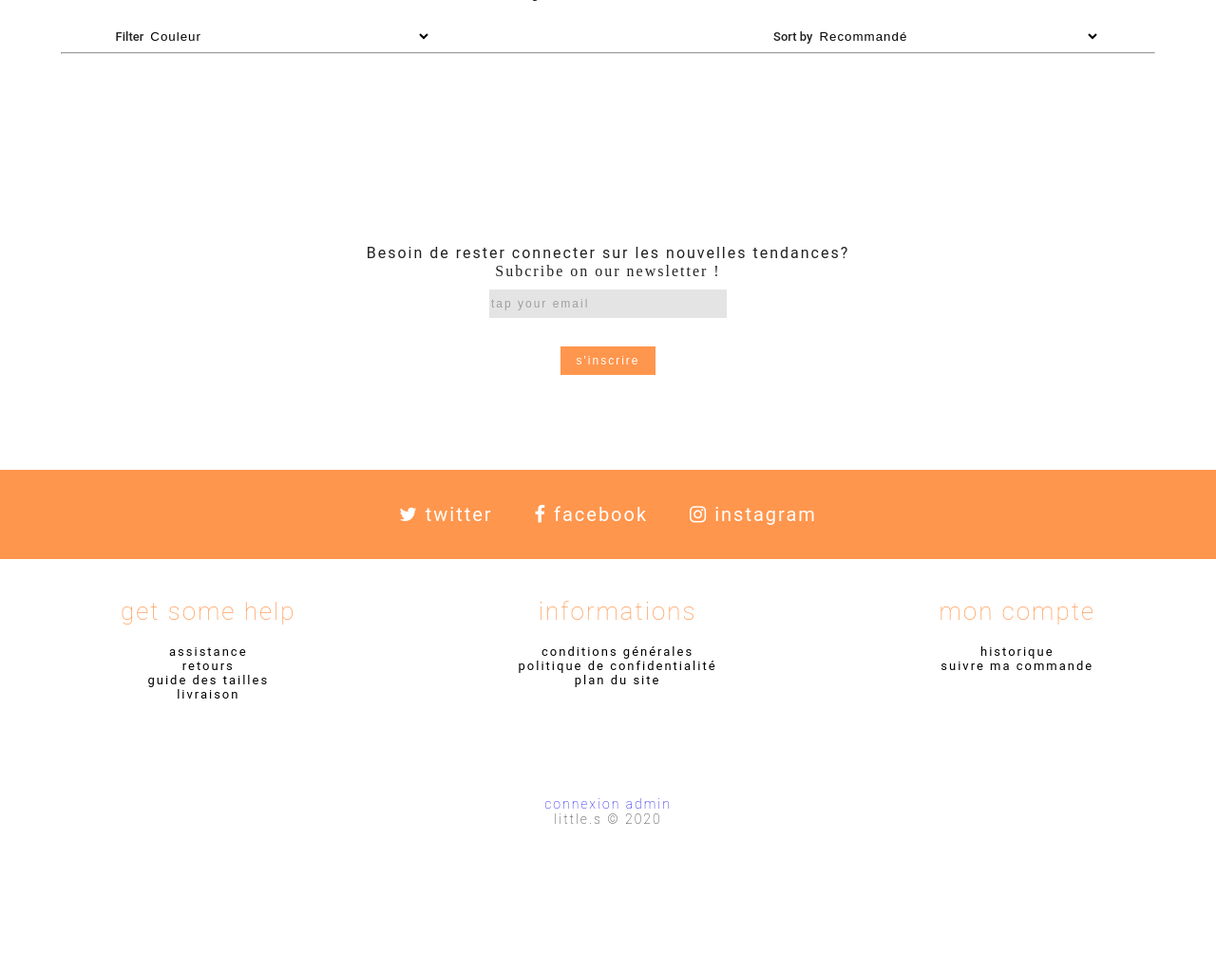
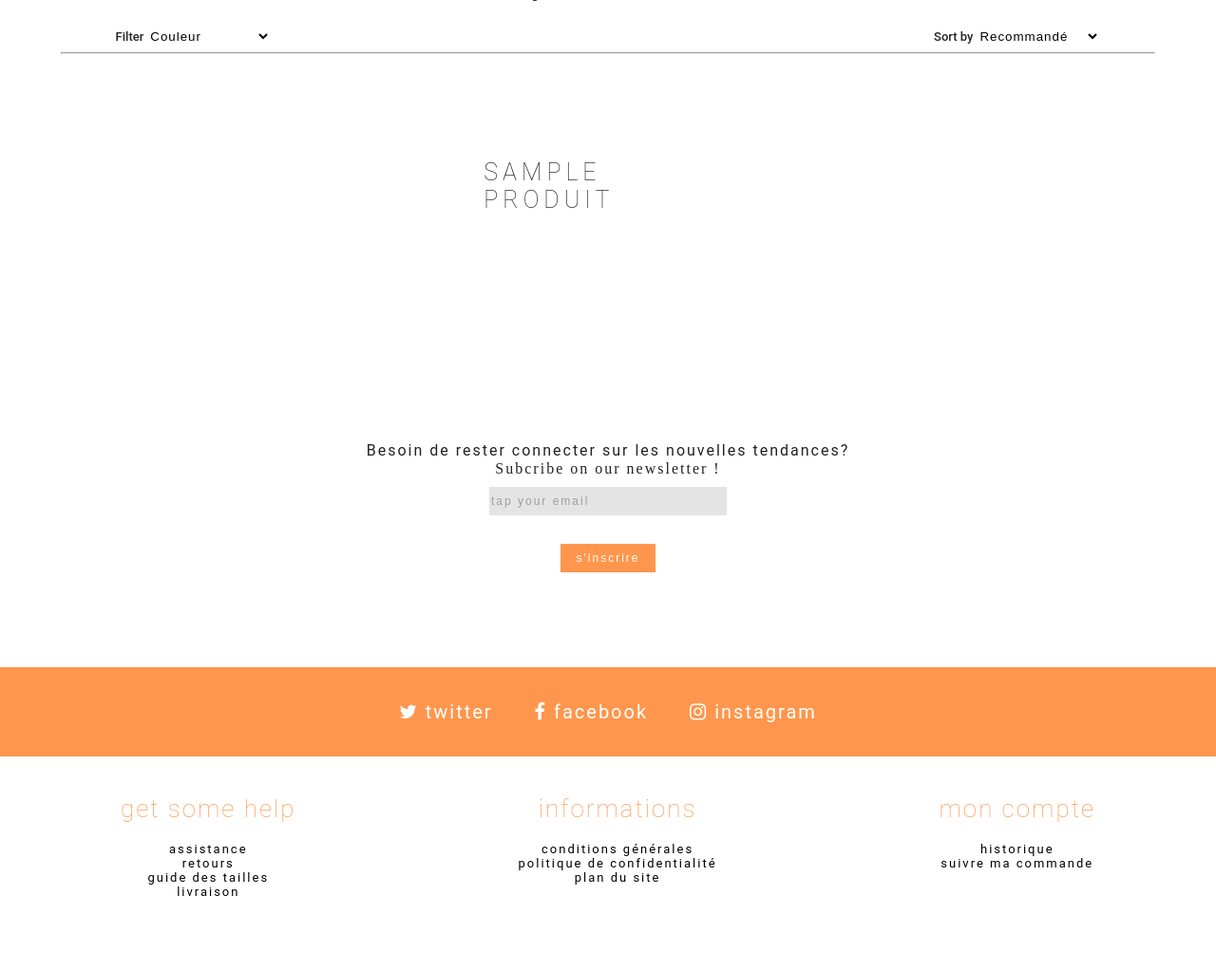
Before and after one commit to sophieph/little_s, a PHP site: template view/onepiece.php in a window 1280 px wide. Shown: the part 198-1220 px from the top of the page at 95% size. Before the commit the page ends 1066 px from the top, so only its background shows below. Run offline with PHP 8.4, Linux system fonts and the light colour scheme; the visitor is signed in with stand-in values (Sample User, id 1); the template is opened without the code that fills it: most values are stand-ins (such as "Sample title", 1, 10 or a date in 2020); data that the repository does not hold is empty; some libraries are stand-ins or nearby versions.

Commit message:
catalogue

```diff
--- a/public/css/style.css
+++ b/public/css/style.css
@@ -221,6 +221,40 @@ select {
 
 }
 
+.catalogue ul {
+/*     max-width: 150rem; */
+    margin: 6.0rem auto;
+    /* overflow: hidden; */
+    padding: 1.0rem 0 0 1.0rem;
+    display: table;
+}
+
+.catalogue ul li {
+    width: calc(100% / 2);
+    float: left;
+    padding:2rem;
+}
+
+.catalogue ul li img {
+    display: block;
+    width: 100%;
+}
+
+.catalogue ul li:nth-child(5n+5) {
+    width: calc(100% /1);
+}
+
+.title-product {
+    color:var(--color-default);
+    text-transform:uppercase;
+    letter-spacing:0.5rem;
+    font-size:2.5rem;
+    font-weight:100;
+    margin-top:20px;
+    margin-bottom:20px;
+}
+
+
 /*admin-list*/
 .admin-list {
     text-align: left;
@@ -262,14 +296,15 @@ select {
 }
 
 .slideshow-container img {
-    max-width:100%;
+    max-width: 100%;
 }
 
 .slide-image {
-    display:none;
+    display: none;
 }
 
-.prev, .next {
+.prev,
+.next {
     cursor: pointer;
     position: absolute;
     top: 50%;
@@ -282,7 +317,7 @@ select {
     transition: 0.6s ease;
     border-radius: 0 3px 3px 0;
     user-select: none;
-    font-weight:100;
+    font-weight: 100;
 }
 
 /* Position the "next button" to the right */
@@ -292,8 +327,9 @@ select {
 }
 
 /* On hover, add a black background color with a little bit see-through */
-  .prev:hover, .next:hover {
-    background-color: rgba(0,0,0,0.8);
+.prev:hover,
+.next:hover {
+    background-color: rgba(0, 0, 0, 0.8);
 }
 
 
@@ -312,7 +348,7 @@ select {
 }
 
 .form-product input[type=text],
-select {
+.form-product select {
     border: none;
     width: 30rem;
     border-bottom: 1px solid var(--color-list);
@@ -711,9 +747,10 @@ select {
         background-color: var(--color-page);
     }
 
-    select {
-        padding: 0;
-        color: #000;
+    .catalogue ul li:nth-child(5n+5) {
+        width: calc(100% / 2);
+        float: left;
+        padding:2rem;
     }
 
     /* FOOTER */
--- a/view/onepiece.php
+++ b/view/onepiece.php
@@ -5,6 +5,28 @@
         include_once 'include/filter.php';
     ?>
 
+    <div class="catalogue">
+
+        <ul>
+        <?php
+        foreach ($produits as $produit) {
+            ?>
+            <li>
+                <a href="">
+                <?php $image = $produitManager->getFirstImage($produit['codeProduit']); ?>
+                <img src="<?php echo $image['link'];?>">
+                <p class="title-product"><?php echo $produit['name']; ?>  </p>
+                </a>
+            </li>
+            <?php
+        }
+        ?>
+
+        </ul>
+
+    </div>
+
+
 </section>
 
 <?php $content = ob_get_clean(); ?>
```
Also changed, not shown: controller/produitController.php (+8 -0 lines), model/ProduitManager.php (+36 -5 lines). Lines whose indentation alone changed are shown as unchanged.
